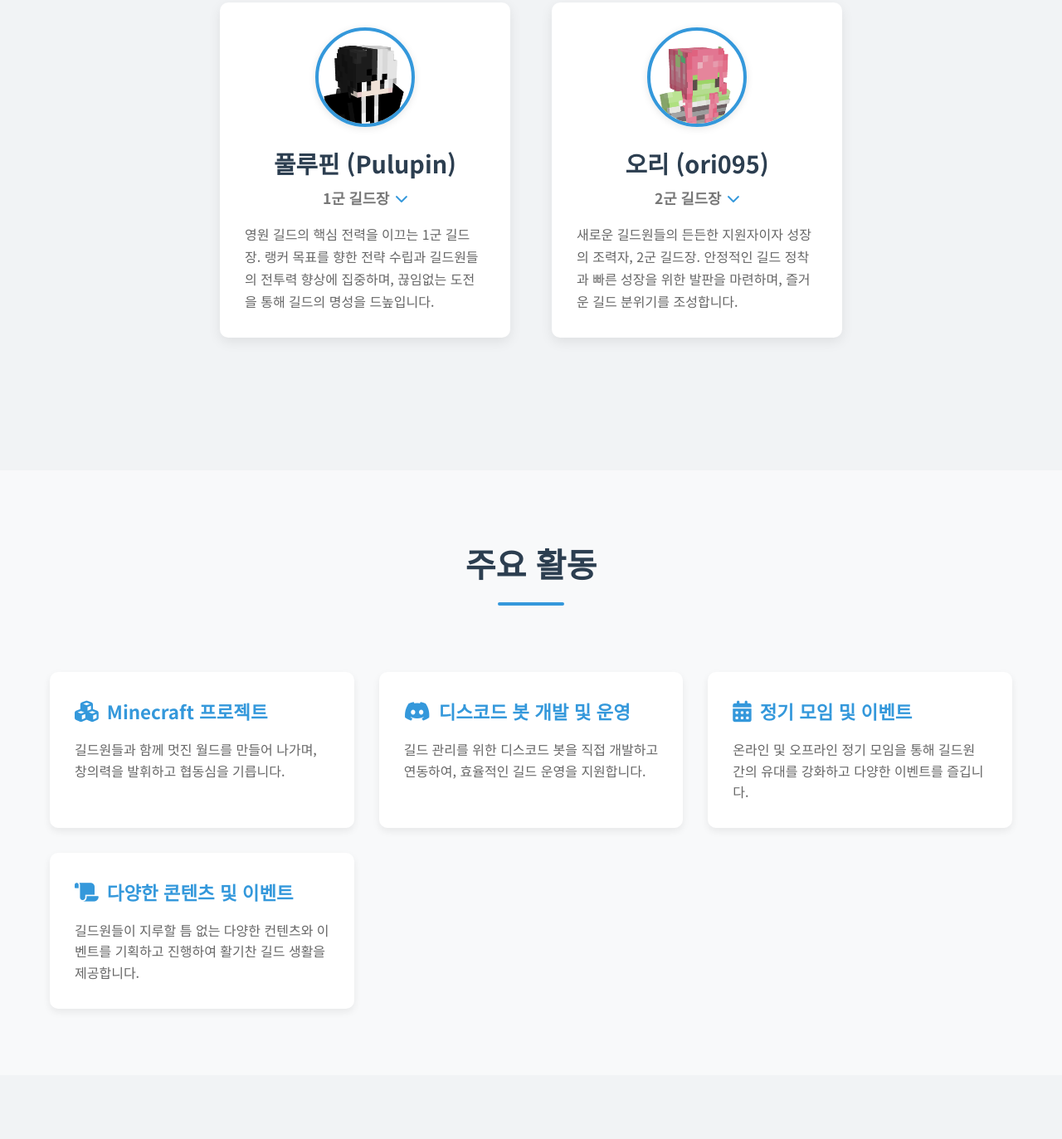
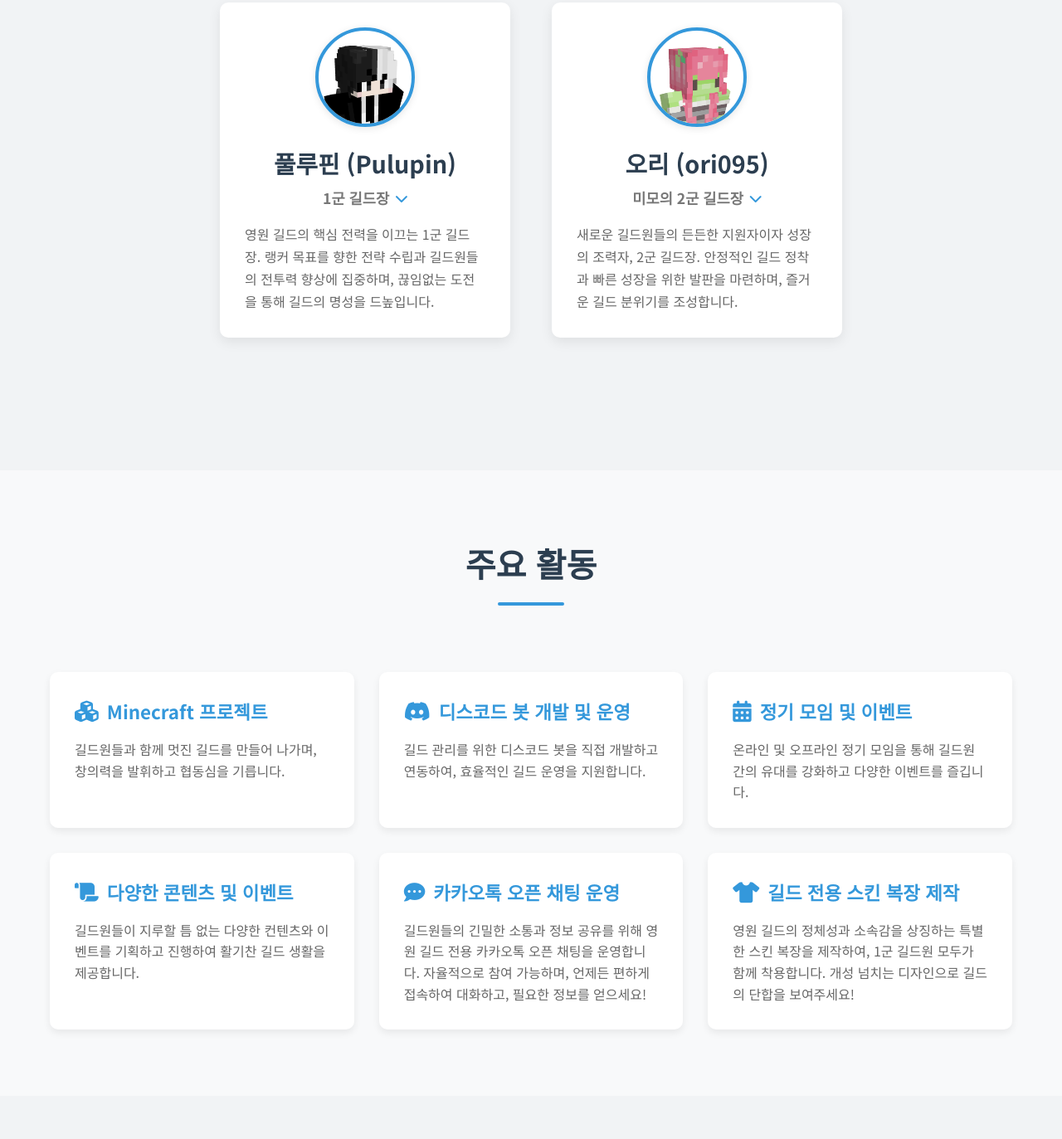
Before and after one commit to yjy202691-create/yeongwon-guild-homepage, a plain HTML site: page index.html in a window 1280 px wide. Shown: the part 3576-4949 px from the top of the page at 83% size. Drawn offline with Linux system fonts and the light colour scheme.

Commit message:
주요활동 설명 추가

```diff
--- a/index.html
+++ b/index.html
@@ -158,7 +158,7 @@
                         <div class="staff-card leader-card" data-target="staff-sub-leaders-2nd" data-army="2군">
                             <img src="images/ori095.png" alt="오리 2군 길드장" class="staff-photo">
                             <h4>오리 (ori095)</h4>
-                            <p class="staff-title">2군 길드장 <i class="fas fa-chevron-down toggle-icon"></i></p>
+                            <p class="staff-title">미모의 2군 길드장 <i class="fas fa-chevron-down toggle-icon"></i></p>
                             <p class="staff-description">새로운 길드원들의 든든한 지원자이자 성장의 조력자, 2군 길드장. 안정적인 길드 정착과 빠른 성장을 위한 발판을 마련하며, 즐거운 길드 분위기를 조성합니다.</p>
                             <div class="instruction-overlay"><i class="fas fa-mouse-pointer"></i> 클릭하여 2군 부길드장 보기</div>
                         </div>
@@ -213,7 +213,7 @@
                 <div class="activity-grid">
                     <div class="activity-item">
                         <h4><i class="fas fa-cubes"></i> Minecraft 프로젝트</h4>
-                        <p>길드원들과 함께 멋진 월드를 만들어 나가며, 창의력을 발휘하고 협동심을 기릅니다.</p>
+                        <p>길드원들과 함께 멋진 길드를 만들어 나가며, 창의력을 발휘하고 협동심을 기릅니다.</p>
                     </div>
                     <div class="activity-item">
                         <h4><i class="fab fa-discord"></i> 디스코드 봇 개발 및 운영</h4>
@@ -223,9 +223,19 @@
                         <h4><i class="fas fa-calendar-alt"></i> 정기 모임 및 이벤트</h4>
                         <p>온라인 및 오프라인 정기 모임을 통해 길드원 간의 유대를 강화하고 다양한 이벤트를 즐깁니다.</p>
                     </div>
-                     <div class="activity-item">
+                    <div class="activity-item">
                         <h4><i class="fas fa-scroll"></i> 다양한 콘텐츠 및 이벤트</h4>
                         <p>길드원들이 지루할 틈 없는 다양한 컨텐츠와 이벤트를 기획하고 진행하여 활기찬 길드 생활을 제공합니다.</p>
+                    </div>
+
+                    <!-- 아래 두 활동 항목을 새로 추가합니다! -->
+                    <div class="activity-item">
+                        <h4><i class="fas fa-comment-dots"></i> 카카오톡 오픈 채팅 운영</h4>
+                        <p>길드원들의 긴밀한 소통과 정보 공유를 위해 영원 길드 전용 카카오톡 오픈 채팅을 운영합니다. 자율적으로 참여 가능하며, 언제든 편하게 접속하여 대화하고, 필요한 정보를 얻으세요!</p>
+                    </div>
+                    <div class="activity-item">
+                        <h4><i class="fas fa-tshirt"></i> 길드 전용 스킨 복장 제작</h4>
+                        <p>영원 길드의 정체성과 소속감을 상징하는 특별한 스킨 복장을 제작하여, 1군 길드원 모두가 함께 착용합니다. 개성 넘치는 디자인으로 길드의 단합을 보여주세요!</p>
                     </div>
                 </div>
             </div>
```
